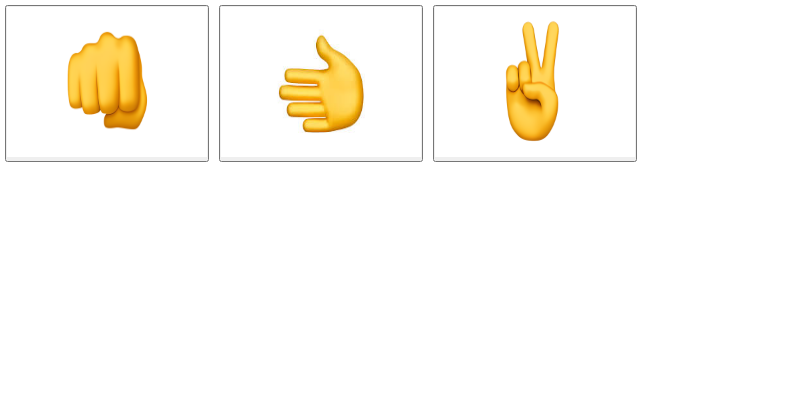
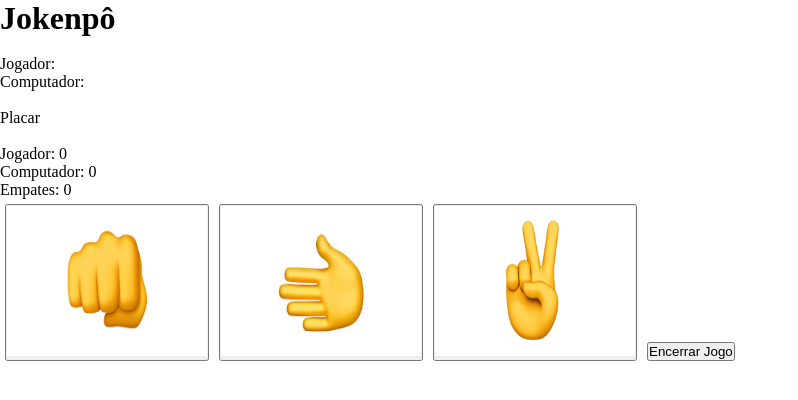
Before and after one commit to gsoliveira22/Projeto-PPT, a React (Vite) app in the folder proj-ppt/: page / in a window 1280 px wide. Shown: the top 400 px of the page, without its empty margins (0-798 px from the left). Built offline with nearby package versions, Linux system fonts and the light colour scheme.

Commit message:
Update App.jsx

```diff
--- a/proj-ppt/src/App.jsx
+++ b/proj-ppt/src/App.jsx
@@ -1,13 +1,20 @@
-import { Fragment, useState } from 'react'
-
-import './App.css'
-
-import RockHandTransparent from './assets/moves/rock-hand-transparent.png'
-import PaperHandTransparent from './assets/moves/paper-hand-transparent.png'
-import ScissorHandTransparent from './assets/moves/scissor-hand-transparent.png'
+import React, { useState } from 'react';
+import RockHandTransparent from './assets/moves/rock-hand-transparent.png';
+import PaperHandTransparent from './assets/moves/paper-hand-transparent.png';
+import ScissorHandTransparent from './assets/moves/scissor-hand-transparent.png';
+import './App.css';
 
 function App() {
-  const [winner, setWinner] = useState('')
+  const [currentPlay, setCurrentPlay] = useState({
+    player: '',
+    computer: ''
+  });
+  const [winnersCounter, setWinnersCounter] = useState({
+    player: 0,
+    computer: 0,
+    ties: 0
+  });
+  const [winner, setWinner] = useState('');
   const [possibleMoves, setPossibleMoves] = useState([
     {
       type: 'paper',
@@ -27,68 +34,137 @@ function App() {
       wins: 'paper',
       loses: 'rock'
     }
-  ])
+  ]);
 
-  const makeMove = playerMove => {
-    const minimumMachineMoveNumber = 1
-    const maximumMachineMoveNumber = 3
+  const [gameOver, setGameOver] = useState(false);
+
+  const makeMove = (playerMove) => {
+    if (gameOver) return;
+
+    const minimumMachineMoveNumber = 1;
+    const maximumMachineMoveNumber = 3;
 
     const randomMachineMove =
       Math.floor(
         Math.random() *
-          (maximumMachineMoveNumber - minimumMachineMoveNumber + 1)
-      ) + minimumMachineMoveNumber
+        (maximumMachineMoveNumber - minimumMachineMoveNumber + 1)
+      ) + minimumMachineMoveNumber;
 
-    let machineMoveType = ''
+    let machineMoveType = '';
 
     switch (randomMachineMove) {
       case 1:
-        machineMoveType = 'rock'
-        break
+        machineMoveType = 'Pedra';
+        break;
       case 2:
-        machineMoveType = 'paper'
-        break
+        machineMoveType = 'Papel';
+        break;
       case 3:
-        machineMoveType = 'scissor'
-        break
+        machineMoveType = 'Tesoura';
+        break;
+      default:
+        break;
     }
 
-    if (machineMoveType === playerMove) {
-      setWinner('Empate')
-      return
+    switch (playerMove) {
+      case 'rock':
+        setCurrentPlay((currentValue) => ({ ...currentValue, player: 'Pedra' }));
+        break;
+      case 'paper':
+        setCurrentPlay((currentValue) => ({ ...currentValue, player: 'Papel' }));
+        break;
+      case 'scissor':
+        setCurrentPlay((currentValue) => ({ ...currentValue, player: 'Tesoura' }));
+        break;
+      default:
+        break;
     }
 
-    const playerMoveValidation = possibleMoves.find(
-      currentMove => currentMove.type === playerMove
-    )
+    setCurrentPlay((currentValue) => ({ ...currentValue, computer: machineMoveType }));
 
-    const isPlayerTheWinner = playerMoveValidation.wins === machineMoveType
+    if (machineMoveType === playerMove) {
+      setWinner('Empate');
+      setWinnersCounter((currentCounter) => ({
+        ...currentCounter,
+        ties: currentCounter.ties + 1,
+      }));
+    } else {
+      const playerMoveValidation = possibleMoves.find(
+        (currentMove) => currentMove.type === playerMove
+      );
 
-    if (isPlayerTheWinner) {
-      setWinner('Jogador')
-      return
+      const isPlayerTheWinner = playerMoveValidation.wins === machineMoveType.toLowerCase();
+
+      if (isPlayerTheWinner) {
+        setWinner('Jogador');
+        setWinnersCounter((currentCounter) => ({
+          ...currentCounter,
+          player: currentCounter.player + 1,
+        }));
+      } else if (playerMoveValidation.loses === machineMoveType.toLowerCase()) {
+        setWinner('Computador');
+        setWinnersCounter((currentCounter) => ({
+          ...currentCounter,
+          computer: currentCounter.computer + 1,
+        }));
+      }else if (playerMoveValidation.ties === machineMoveType.toLowerCase()) {
+        setWinner('Empate');
+        setWinnersCounter((currentCounter) => ({
+          ...currentCounter,
+          ties: currentCounter.ties + 1,
+        }));
+      }
     }
+  };
 
-    setWinner('Computador')
-  }
+  const handleEndGameClick = () => {
+    setGameOver(true);
+  };
+
+  const handleRestartGameClick = () => {
+    setGameOver(false);
+    setCurrentPlay({
+      player: '',
+      computer: ''
+    });
+    setWinner('');
+    setWinnersCounter({
+      player: 0,
+      computer: 0,
+      ties: 0
+    });
+  };
 
   return (
-    <Fragment>
-      {winner && <h1>{winner}</h1>}
-
-      <button onClick={() => makeMove('rock')}>
-        <img src={RockHandTransparent} />
-      </button>
-
-      <button onClick={() => makeMove('paper')}>
-        <img src={PaperHandTransparent} />
-      </button>
-
-      <button onClick={() => makeMove('scissor')}>
-        <img src={ScissorHandTransparent} />
-      </button>
-    </Fragment>
-  )
+    <div className="App">
+      {gameOver ? (
+        <div>
+          <h1>Jogo Encerrado</h1>
+          <button onClick={handleRestartGameClick}>Jogar Novamente</button>
+        </div>
+      ) : (
+        <div>
+          <h1>Jokenpô</h1><br></br>
+          <p>Jogador: {currentPlay.player}</p>
+          <p>Computador: {currentPlay.computer}</p><br></br>
+          <p>Placar</p><br></br>
+          <p>Jogador: {winnersCounter.player}</p>
+          <p>Computador: {winnersCounter.computer}</p>
+          <p>Empates: {winnersCounter.ties}</p>
+          <button onClick={() => makeMove('rock')}>
+            <img src={RockHandTransparent} alt="Pedra" />
+          </button>
+          <button onClick={() => makeMove('paper')}>
+            <img src={PaperHandTransparent} alt="Papel" />
+          </button>
+          <button onClick={() => makeMove('scissor')}>
+            <img src={ScissorHandTransparent} alt="Tesoura" />
+          </button>
+          <button onClick={handleEndGameClick}>Encerrar Jogo</button>
+        </div>
+      )}
+    </div>
+  );
 }
 
-export default App
+export default App;
```
